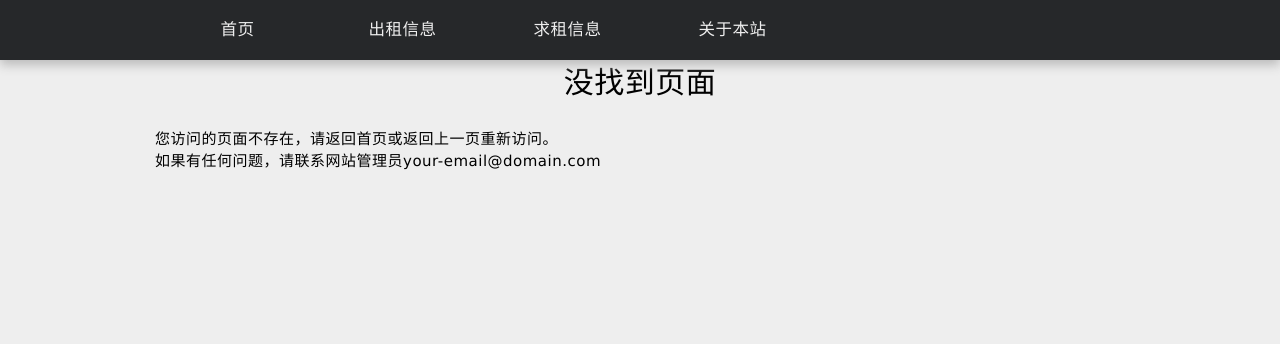
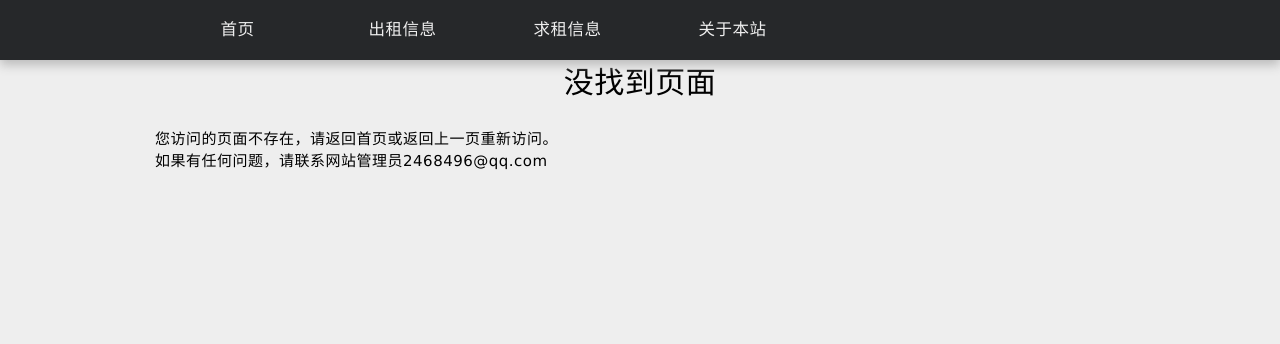
Before and after one commit to prodmgr/for_zklm, a Jekyll site: the page built from js/index.html, in a window 1280 px wide. Shown: the top 344 px of the page. Built offline with Jekyll 4.4.1, drawn with Linux system fonts in a browser that asks for light colours; nearby versions of some CDN libraries; part of the change alters nothing that is shown.

Commit message:
Update _config.yml

```diff
--- a/_config.yml
+++ b/_config.yml
@@ -1,15 +1,13 @@
 # Site settings
 title: 租客联盟信息汇总站
 copyright: 租客联盟成员&copy;李棉酷
-email: your-email@domain.com
+email: 2468496@qq.com
 description: > # this means to ignore newlines until "baseurl:"
-  Write an awesome description for your new site here. You can edit this
-  line in _config.yml. It will appear in your document head meta (for
-  Google search results) and in your feed.xml site description.
+  租客联盟信息汇总站
 baseurl: # the subpath of your site, e.g. /blog/
-url: "http://yourdomain.com" # the base hostname & protocol for your site
-twitter_username: jekyllrb
-github_username:  jekyll
+url: "http://zukelm.com" # the base hostname & protocol for your site
+twitter_username: 李棉酷
+github_username:  李棉酷
 
 # Build settings
 markdown: kramdown
```
